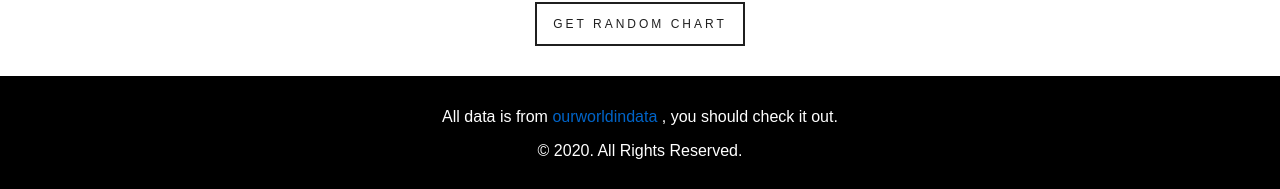
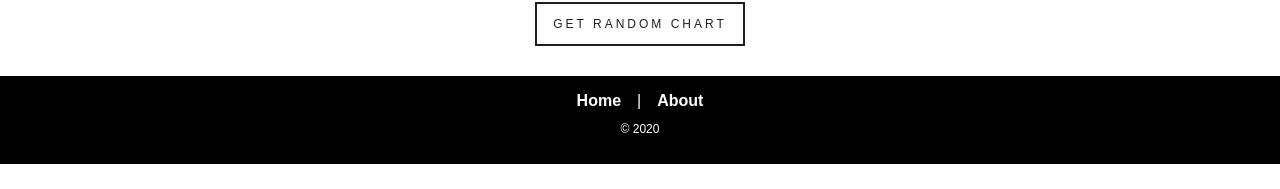
Before and after one commit to canastro/factivism, a Svelte app: page / in a window 1280 px wide. Shown: the part 856-1045 px from the top of the page. After the commit the page ends 1020 px from the top, so only its background shows below. Built offline with nearby package versions, Linux system fonts and the light colour scheme.

Commit message:
feat: add Footer and About

```diff
--- a/src/App.svelte
+++ b/src/App.svelte
@@ -2,16 +2,10 @@
   import { Router, Link, Route } from "svelte-routing";
   import Fact from "./pages/Fact.svelte";
   import About from "./pages/About.svelte";
+  import Footer from "./components/ui/Footer.svelte";
 </script>
 
 <style>
-  header {
-    display: flex;
-    flex-direction: column;
-    justify-content: center;
-    align-items: center;
-  }
-
   main {
     text-align: center;
     max-width: 640px;
@@ -21,6 +15,7 @@
   }
 
   h1 {
+    text-align: center;
     text-transform: uppercase;
     margin-block-end: 0.5rem;
   }
@@ -28,21 +23,6 @@
   h1 :global(a) {
     text-decoration: none;
     color: #000;
-  }
-
-  footer {
-    text-align: center;
-    width: 100vw;
-    bottom: 0;
-    background-color: #000;
-    color: #fff;
-    margin-left: -1rem;
-    margin-right: -1rem;
-    padding: 1rem 0;
-  }
-
-  footer p + p {
-    margin-top: 0.5rem;
   }
 </style>
 
@@ -65,12 +45,5 @@
     </Route>
   </main>
 
-  <footer>
-    <p>
-      All data is from
-      <a href="https://ourworldindata.org/">ourworldindata</a>
-      , you should check it out.
-    </p>
-    <p>© 2020. All Rights Reserved.</p>
-  </footer>
+  <Footer />
 </Router>
--- /dev/null
+++ b/src/components/ui/Footer.svelte
@@ -0,0 +1,51 @@
+<style>
+  footer {
+    text-align: center;
+    width: 100vw;
+    bottom: 0;
+    background-color: #000;
+    color: #fff;
+    margin-left: -1rem;
+    margin-right: -1rem;
+    padding: 1rem 0;
+  }
+
+  footer p {
+    padding: 0 1rem;
+  }
+
+  footer a,
+  footer a:visited {
+    color: white;
+    font-weight: 700;
+  }
+
+  p.small {
+    font-size: 0.75rem;
+  }
+
+  ul {
+    display: flex;
+    width: 100%;
+    justify-content: center;
+  }
+
+  ul li + li:before {
+    content: "|";
+    margin: 0 1rem;
+  }
+</style>
+
+<footer>
+  <nav>
+    <ul>
+      <li>
+        <a href="/">Home</a>
+      </li>
+      <li>
+        <a href="/about">About</a>
+      </li>
+    </ul>
+  </nav>
+  <p class="small">© 2020</p>
+</footer>
--- a/src/pages/About.svelte
+++ b/src/pages/About.svelte
@@ -2,35 +2,83 @@
   iframe {
     border: 2px solid #000;
   }
+
+  blockquote {
+    font-style: italic;
+    position: relative;
+    font-size: 1rem;
+    line-height: 1rem;
+    padding: 0 1.5rem;
+    margin: 1.5rem 0;
+  }
+
+  blockquote footer {
+    font-size: 1rem;
+    font-weight: 700;
+    color: #ccc;
+    float: right;
+  }
+
+  blockquote footer:before {
+    content: "\2015";
+  }
+  blockquote footer:after {
+    content: "\201D";
+    position: absolute;
+    top: 0.28em;
+    right: 0;
+    font-size: 6em;
+    font-style: italic;
+    color: #ccc;
+    z-index: -1;
+  }
 </style>
 
 <p>
-  While reading
+  <a href="https://twitter.com/sapinker">Steven Pinker's</a>
   <a
     href="https://www.amazon.com/Enlightenment-Now-Science-Humanism-Progress/dp/0525427570">
-    Enlightenment Now: The Case for Reason, Science, Humanism, and Progress
+    Enlightenment Now
   </a>
-  I learned a lot.
+  book introduced me to the
+  <a href="https://en.wikipedia.org/wiki/Availability_heuristic">
+    "availability heuristic"
+  </a>
+  and how we're biased to negativity due to the fact that most news follow a
+  policy of
+  <i>"if it bleeds, it leads"</i>
+  .
+</p>
+<blockquote>
+  The availability heuristic, also known as availability bias, is a mental
+  shortcut that relies on immediate examples that come to a given person's mind
+  when evaluating a specific topic, concept, method or decision. The
+  availability heuristic operates on the notion that if something can be
+  recalled, it must be important, or at least more important than alternative
+  solutions which are not as readily recalled. Subsequently, under the
+  availability heuristic, people tend to heavily weigh their judgments toward
+  more recent information, making new opinions biased toward that latest news.
+  <footer>wikipedia</footer>
+</blockquote>
+
+<p>
+  We're everyday bombarded with negative news and often forgot how far humanity
+  has come. Serves this site to randomly present you a chart that shows how
+  we're progressing in multiple fronts, and that things are not as bad as we
+  perceive it.
 </p>
 
 <p>
-  "Progressophobia," Pinker points out, is fed by an
-  <a href="https://en.wikipedia.org/wiki/Availability_heuristic">
-    "availability heuristic"
-  </a>
-  through which people estimate the probability of a disaster occurring by
-  extrapolating from vivid stories they have seen on the news. Thus, they obsess
-  about flying, even though airplane crashes are extremely rare; about crime,
-  even though crime rates have fallen; and about ISIS terrorists. Our
-  "negativity bias," Pinker adds, also provides a market for purveyors of bad
-  news.
+  Kudos to
+  <a href="https://ourworldindata.org/">"Our World in Data"</a>
+  for all the charts.
 </p>
 
-<iframe
+<!-- <iframe
   title="Bill Gates & Steven Pinker Discuss Enlightenment Now"
   width="560"
   height="315"
   src="https://www.youtube.com/embed/ABVVDSgihYs"
   frameborder="0"
   allow="accelerometer; autoplay; encrypted-media; gyroscope; picture-in-picture"
-  allowfullscreen />
+  allowfullscreen /> -->
```
